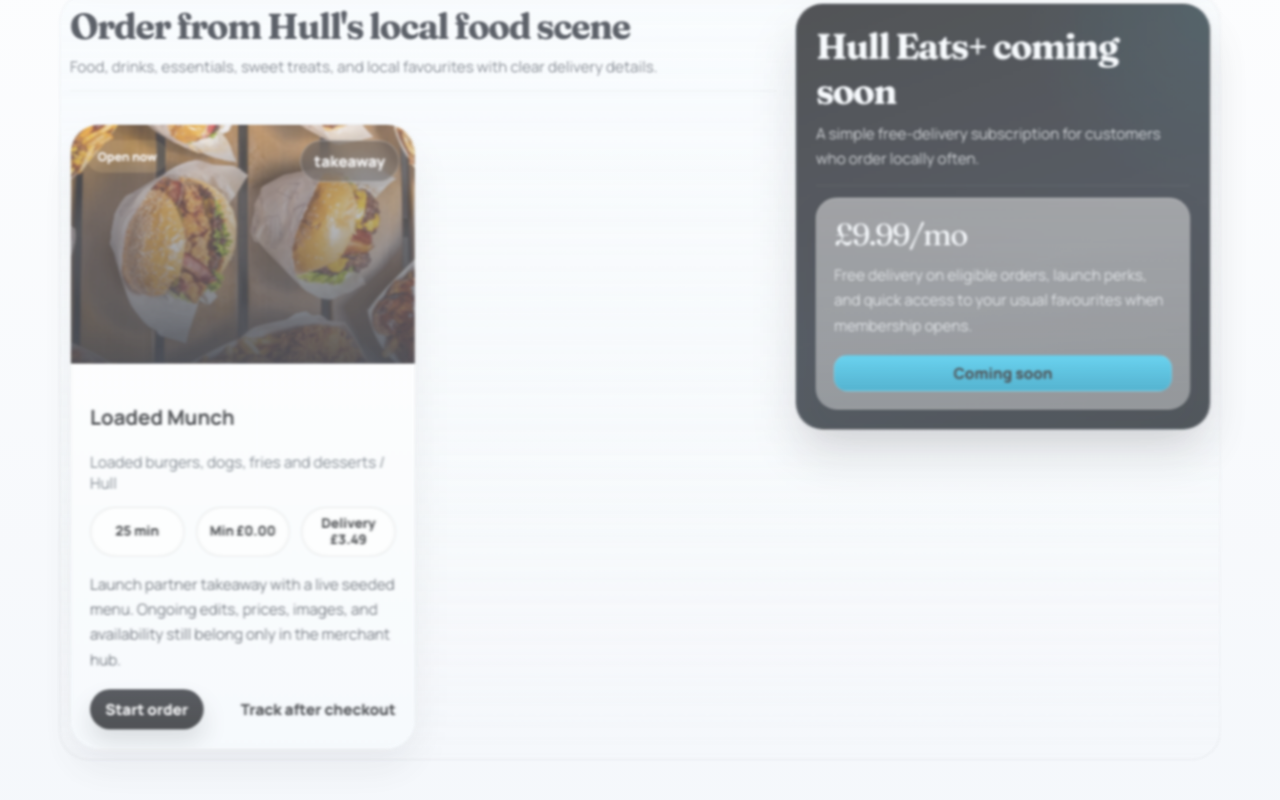
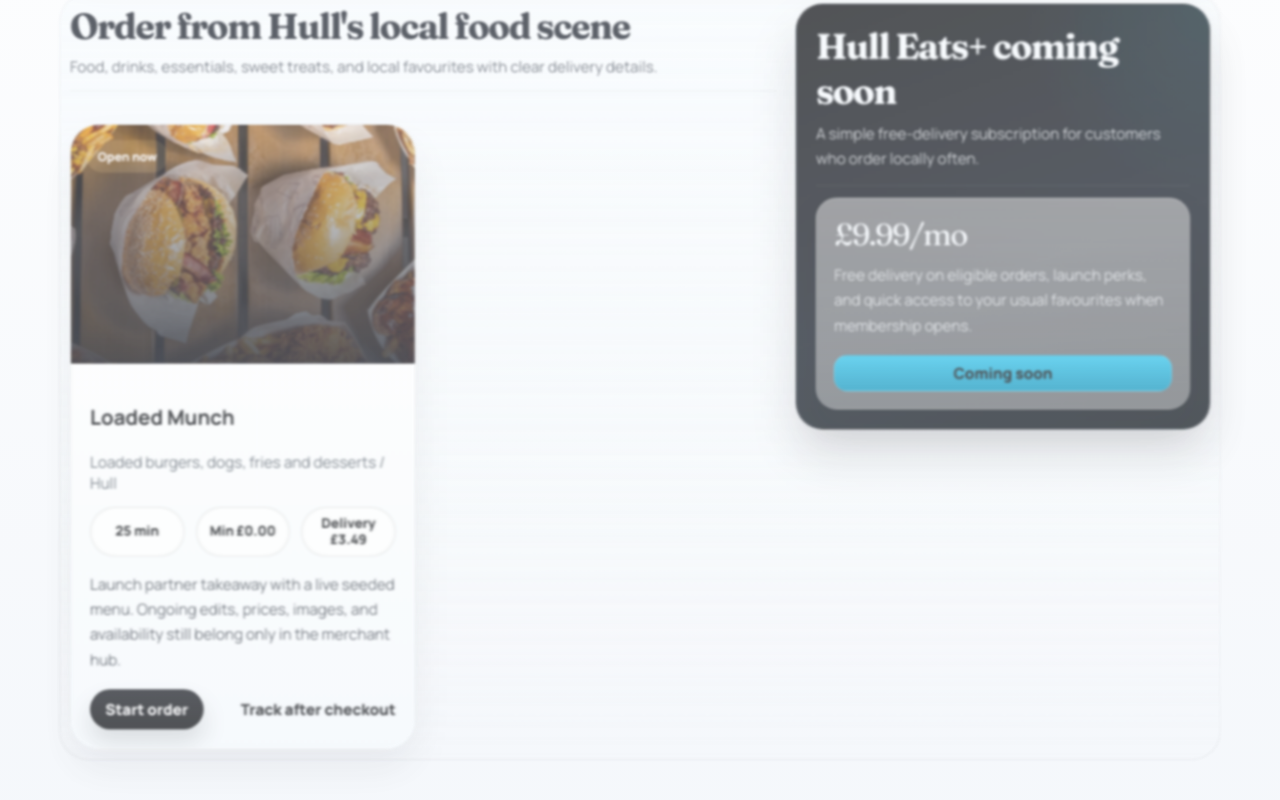
Before and after one commit to mattyknowles1992-lang/Hull-Eats, a Next.js app in the folder apps/customer-web/: page / in a window 1280 px wide. Shown: the part 1470-2270 px from the top of the page. Built offline with nearby package versions, Linux system fonts and the light colour scheme.

Commit message:
Clean store card status overlay

```diff
--- a/apps/customer-web/app/categories/[category]/page.tsx
+++ b/apps/customer-web/app/categories/[category]/page.tsx
@@ -176,7 +176,6 @@ export default async function CategoryPage({ params }: { params: Promise<{ categ
                 >
                   <div className="store-card-overlay">
                     <span className="status-chip pending">{store.isOpen ? "Open" : "Opening soon"}</span>
-                    <span className="glass-tag">{store.type}</span>
                   </div>
                 </div>
                 <div className="store-card-body">
--- a/apps/customer-web/app/globals.css
+++ b/apps/customer-web/app/globals.css
@@ -2186,6 +2186,7 @@ button.filter-pill {
 }
 
 .store-card .status-chip.pending,
+.store-card-overlay .status-chip.pending,
 .live-menu-card .status-chip.pending {
   color: #fff;
 }
--- a/apps/customer-web/app/page.tsx
+++ b/apps/customer-web/app/page.tsx
@@ -356,7 +356,6 @@ export default function CustomerHomePage() {
                 >
                   <div className="store-card-overlay">
                     <span className="status-chip pending">{getStoreStatus(store.storefrontStatus, store.isOpen)}</span>
-                    <span className="glass-tag">{store.type}</span>
                   </div>
                 </div>
 
```
